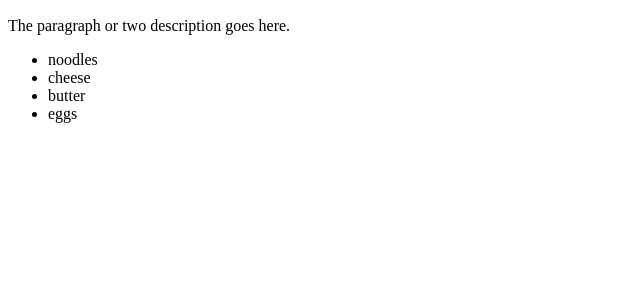
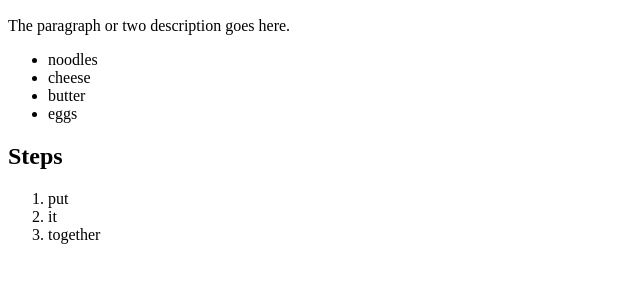
Before and after one commit to lledrok/odin-recipes, a plain HTML site: page recipes/lasagna.html in a window 1280 px wide. Shown: the part 317-600 px from the top of the page, without its empty margins (0-640 px from the left). Drawn offline with Linux system fonts and the light colour scheme.

Commit message:
added a list of steps to finish the project off.

```diff
--- a/recipes/lasagna.html
+++ b/recipes/lasagna.html
@@ -17,6 +17,12 @@
         <li>butter</li>
         <li>eggs</li>
     </ul>
+    <h2>Steps</h2>
+    <ol>
+        <li>put</li>
+        <li>it</li>
+        <li>together</li>
+    </ol>
 
 </body>
 </html>
```
